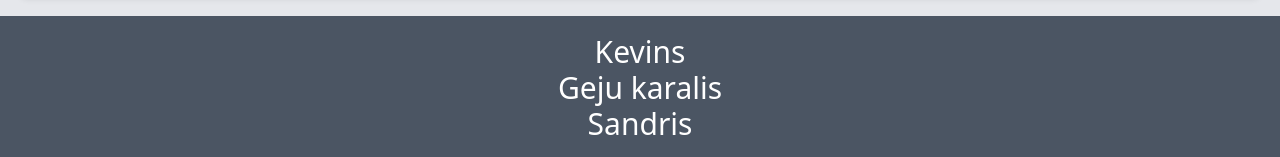
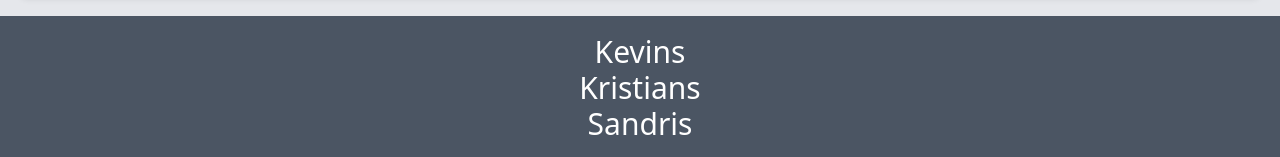
Before and after one commit to KevinTheSome/paper-bad, a website built with Vite: page index.html in a window 1280 px wide. Shown: the part 1836-1993 px from the top of the page. Built offline with nearby package versions, Linux system fonts and the light colour scheme.

Commit message:
asfasfsd

```diff
--- a/index.html
+++ b/index.html
@@ -73,7 +73,7 @@
     <footer class="">
       <div class=" grid h-36 bg-gray-600 text-white text-center p-2 justify-center content-center" >
         <p class="text-3xl">Kevins</p>
-        <p class="text-3xl">Geju karalis</p>
+        <p class="text-3xl">Kristians</p>
         <p class="text-3xl">Sandris</p>
       </div>
     </footer>
```
